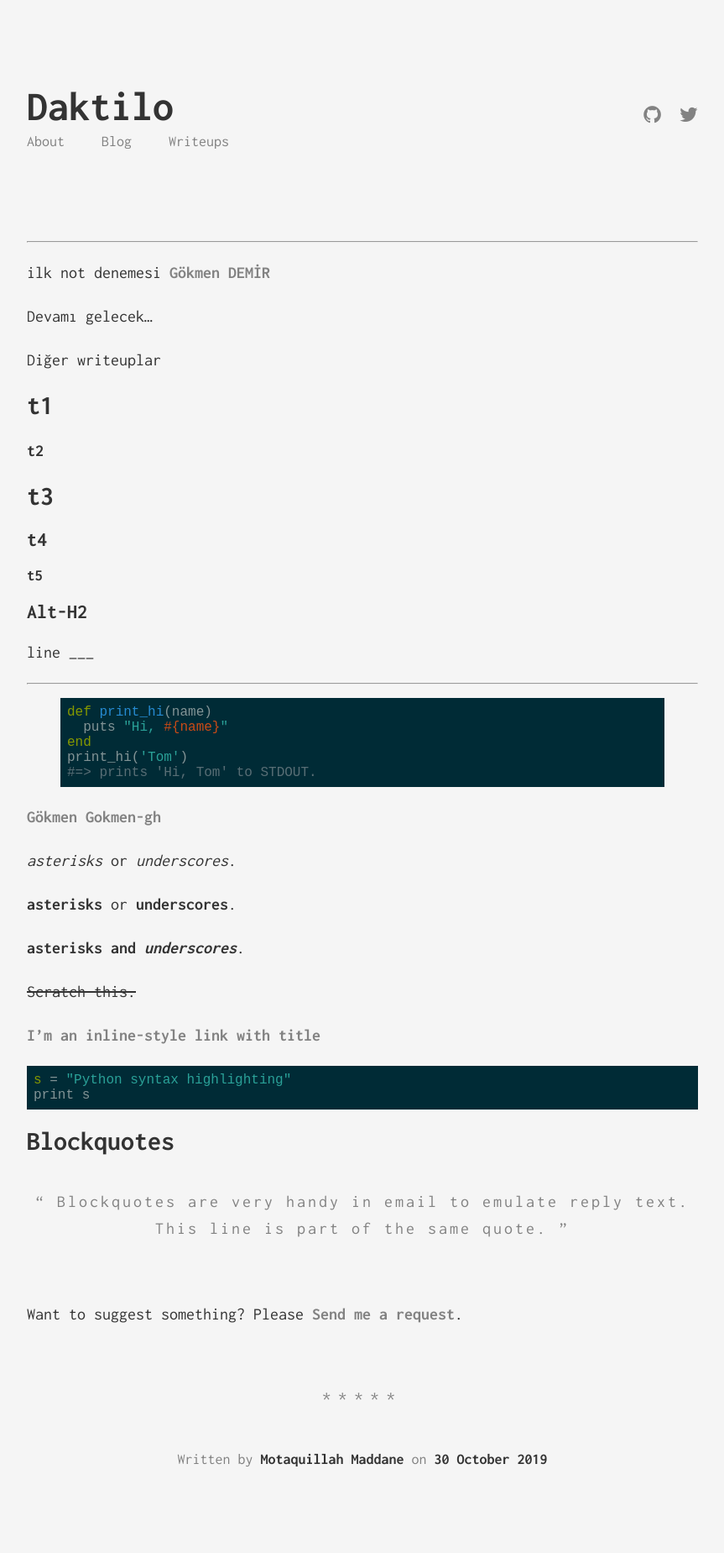
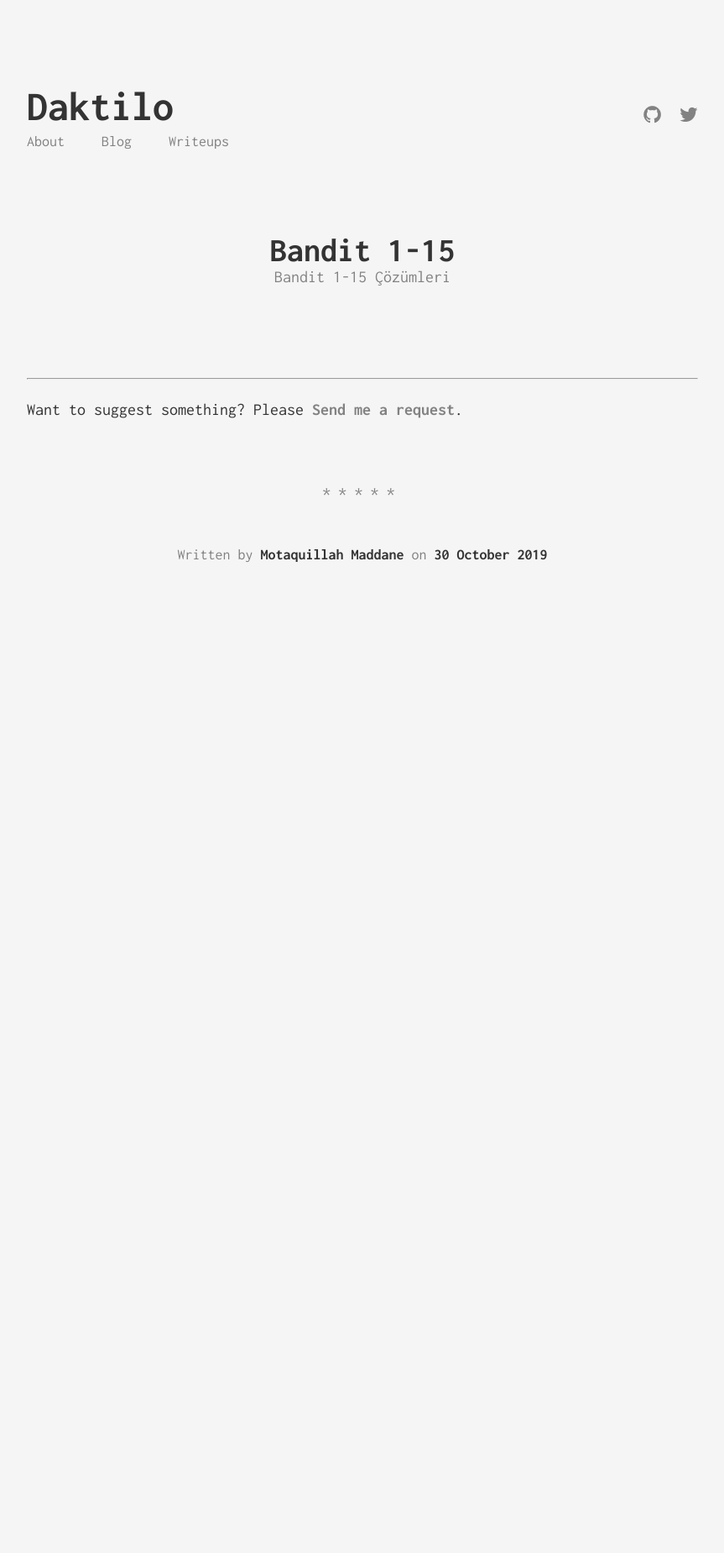
Before and after one commit to JohnGkmn/JohnGkmn.github.io, a Jekyll site: the page built from _posts/2019-10-30-bandit1-15.markdown, in a window 1280 px wide. Shown: the whole page at 84% size, without its empty margins (208-1071 px from the left). Built offline with Jekyll 4.4.1, drawn with Linux system fonts in a browser that asks for light colours; our own code applies the rules of GitHub Pages for plain Markdown files; after the commit the page ends 900 px from its top, so only the background shows below that.

Commit message:
Update 2019-10-30-bandit1-15.markdown

````diff
--- a/_posts/2019-10-30-bandit1-15.markdown
+++ b/_posts/2019-10-30-bandit1-15.markdown
@@ -3,115 +3,11 @@ layout: post
 title:  "Bandit 1-15"
 subtitle: "Bandit 1-15 Çözümleri"
 date:   2019-10-30 13:34:01
-categories: [test]
-{% for category in site.data.categories %}
-  {% if category.slug == page.category %}
-    {% assign category_name =  category.name %}
-  {% endif %}
-{% endfor %}
-
-<h1 class="page-title">
-    <div class="page-title__text">{{ category_name }}</div>
-    <div class="page-title__subtitle">Articles on the category <strong>‘{{ category_name }}’</strong></div>
-</h1>
-layout: default
-
-{% include category/title.html %}
-
-<ul class="list-posts">
-    {% assign empty_category = true %}
-    {% for post in site.posts %}
-        {% if post.categories contains page.category %}
-            <li class="post-teaser">
-                <a href="{{ post.url | prepend: site.baseurl }}">
-                    <span class="post-teaser__title">{{ post.title }}</span>
-                    <span class="post-teaser__date">{{ post.date | date: "%d %B %Y" }}</span>
-                </a>
-            </li>
-            {% assign empty_category = false %}
-        {% endif %}
-    {% endfor %}
-
-    {% if empty_category %}
-        <li class="empty-post-list">
-            It seems that there are no articles on that category,
-            please go back <a href="/">home</a> to see the full list of articles.
-        </li>
-    {% endif %}
-</ul>
-
-{% include page/explore.html %}
+categories: [writeup]
 ---
 
 
 _____
-ilk not denemesi
-[Gökmen DEMİR](JohnGkmn.github.io)
-
-Devamı gelecek...
-
-Diğer writeuplar
-
-
-
-
-
-t1
-======
-
-**t2**
-
-# t3
-
-## t4
-
-### t5
-
-Alt-H2
-------
-
-line
-___
-
-____
-
-
-
-{% highlight ruby %}
-def print_hi(name)
-  puts "Hi, #{name}"
-end
-print_hi('Tom')
-#=> prints 'Hi, Tom' to STDOUT.
-{% endhighlight %}
-
-[Gökmen](https://johngkmn.github.io/)
-[Gokmen-gh](https://github.com/JohnGkmn)
-
-
-
- *asterisks* or _underscores_.
-
-  **asterisks** or __underscores__.
-
-  **asterisks and _underscores_**.
-
-   ~~Scratch this.~~
-
-   [I'm an inline-style link with title](https://www.google.com "Google's Homepage")
-
-
-```python
-s = "Python syntax highlighting"
-print s
-```
-
-
-# Blockquotes
-
-> Blockquotes are very handy in email to emulate reply text.
-> This line is part of the same quote.
-
 
 
 Want to suggest something? Please [Send me a request](https://github.com/JohnGkmn/JohnGkmn.github.io/issues/new).
````
